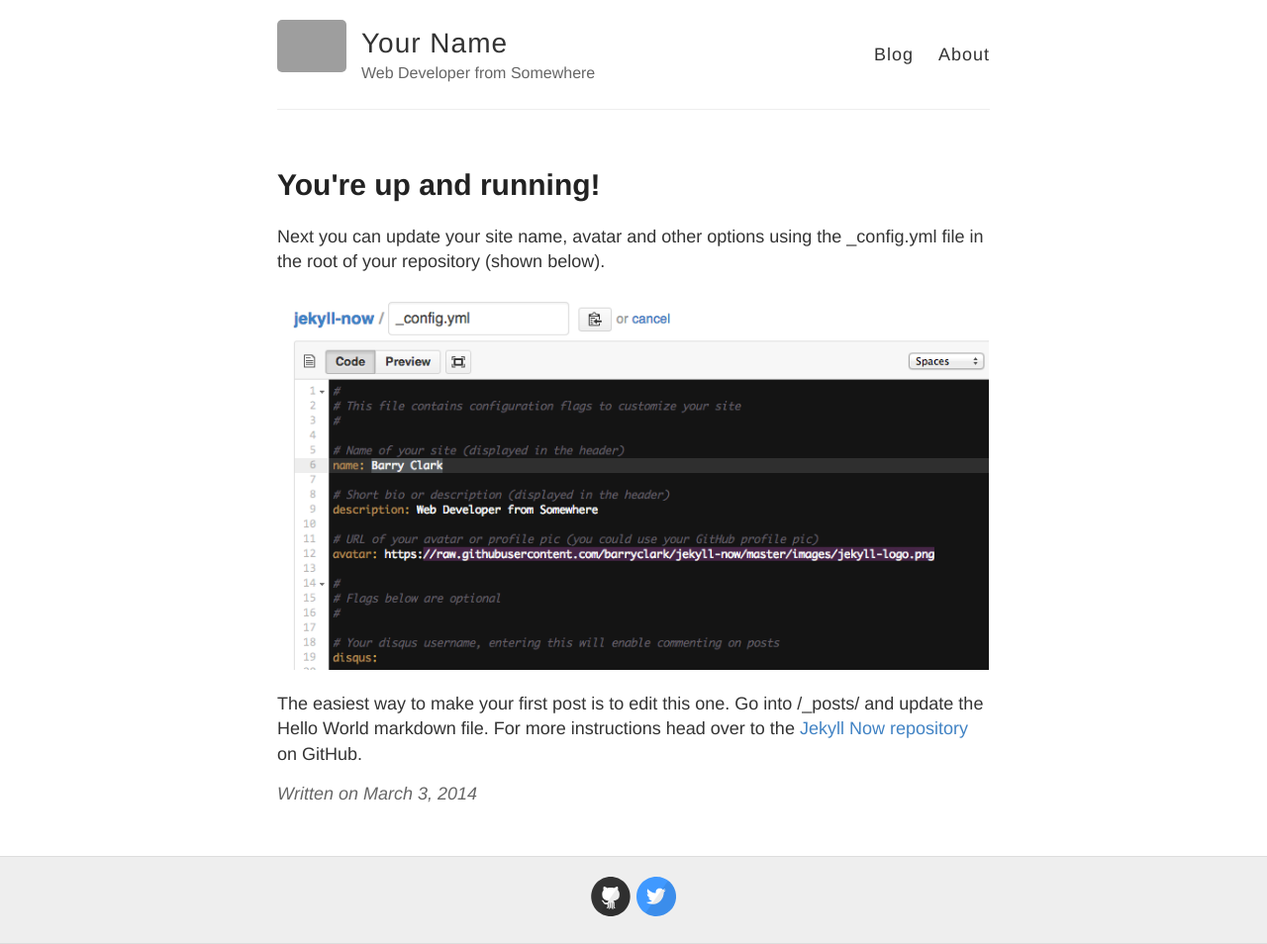
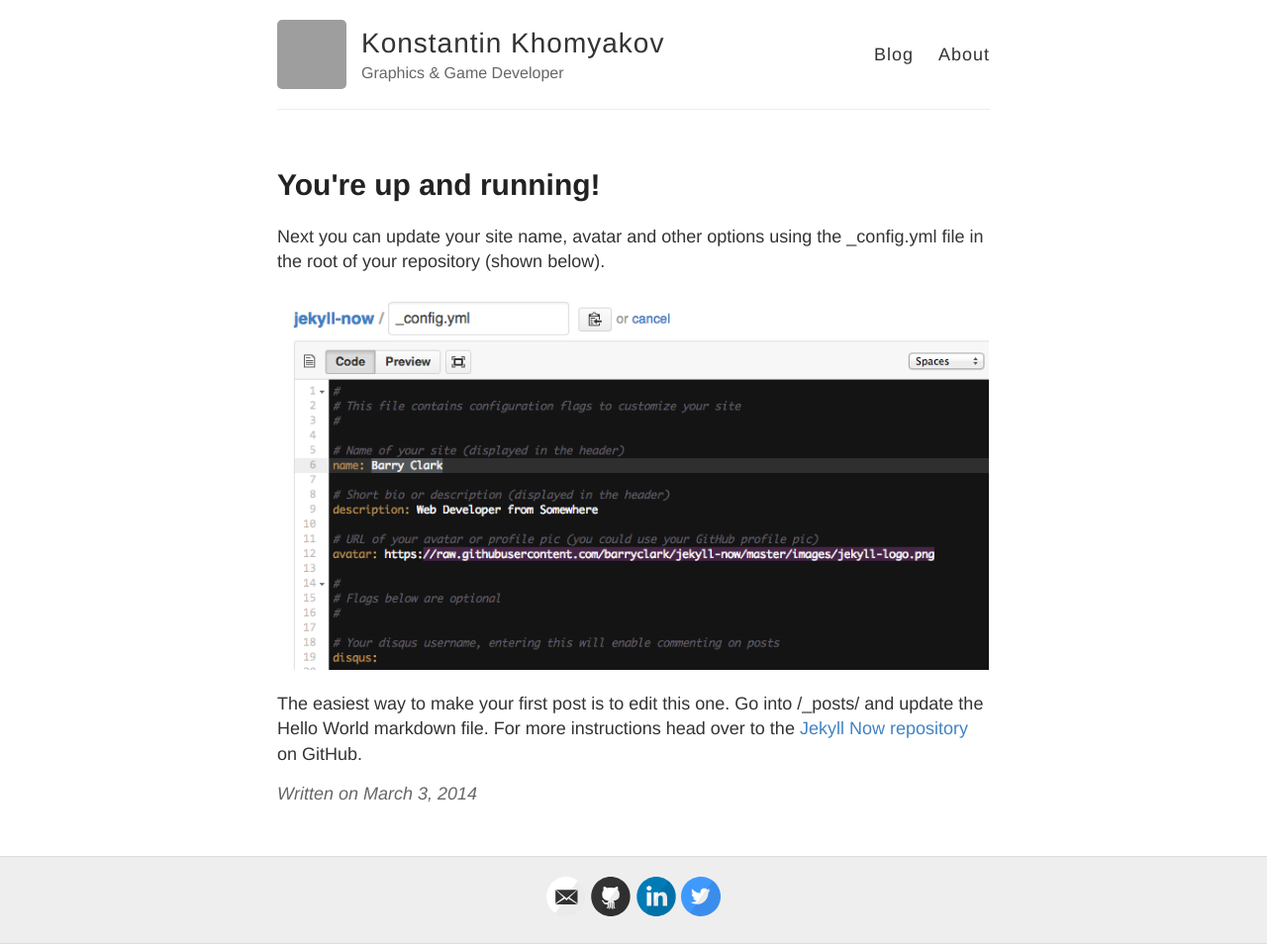
Before and after one commit to kkhomyakov3d/kkhomyakov3d.github.io, a Jekyll site: the page built from _posts/2014-3-3-Hello-World.md, in a window 1280 px wide. Shown: the whole page at 99% size. Built offline with Jekyll 4.4.1, drawn with Linux system fonts in a browser that asks for light colours; some of the changed lines change nothing that is shown; grey boxes are pictures that could not be loaded.

Commit message:
Update config

```diff
--- a/_config.yml
+++ b/_config.yml
@@ -3,13 +3,13 @@
 #
 
 # Name of your site (displayed in the header)
-name: Your Name
+name: Konstantin Khomyakov
 
 # Short bio or description (displayed in the header)
-description: Web Developer from Somewhere
+description: Graphics & Game Developer
 
 # URL of your avatar or profile pic (you could use your GitHub profile pic)
-avatar: https://raw.githubusercontent.com/barryclark/jekyll-now/master/images/jekyll-logo.png
+avatar: https://avatars0.githubusercontent.com/u/6911799?s=460&v=4
 
 #
 # Flags below are optional
@@ -18,15 +18,15 @@ avatar: https://raw.githubusercontent.com/barryclark/jekyll-now/master/images/je
 # Includes an icon in the footer for each username you enter
 footer-links:
   dribbble:
-  email:
+  email: konstantinkhomyakov3d@gmail.com
   facebook:
   flickr:
-  github: barryclark/jekyll-now
+  github: konstantinkhomyakov3d
   instagram:
-  linkedin:
+  linkedin: konstantinkhomyakov3d
   pinterest:
   rss: # just type anything here for a working RSS icon
-  twitter: jekyllrb
+  twitter: kkhomyakov3d
   stackoverflow: # your stackoverflow profile, e.g. "users/50476/bart-kiers"
   youtube: # channel/<your_long_string> or user/<user-name>
   googleplus: # anything in your profile username that comes after plus.google.com/
@@ -41,7 +41,7 @@ google_analytics:
 
 # Your website URL (e.g. http://barryclark.github.io or http://www.barryclark.co)
 # Used for Sitemap.xml and your RSS feed
-url:
+url: https://konstantinkhomyakov3d.github.io
 
 # If you're hosting your site at a Project repository on GitHub pages
 # (http://yourusername.github.io/repository-name)
```
